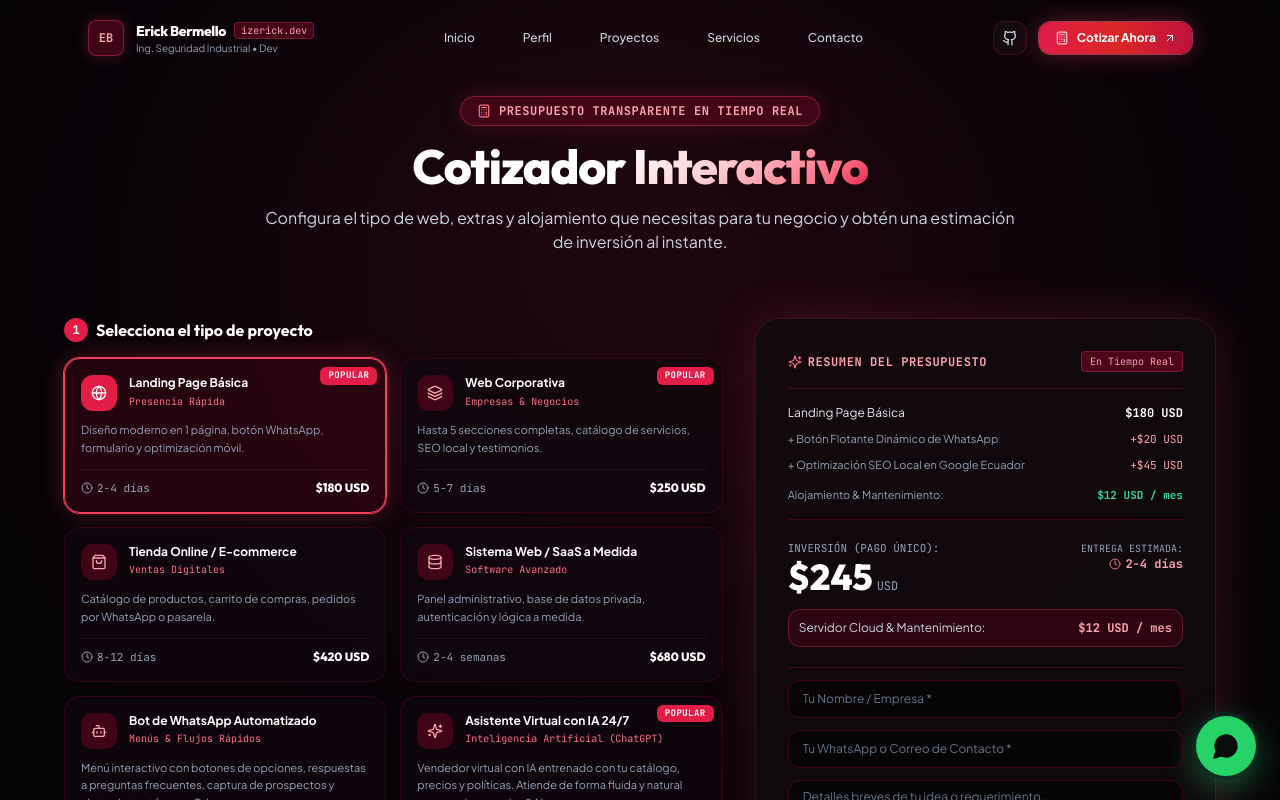
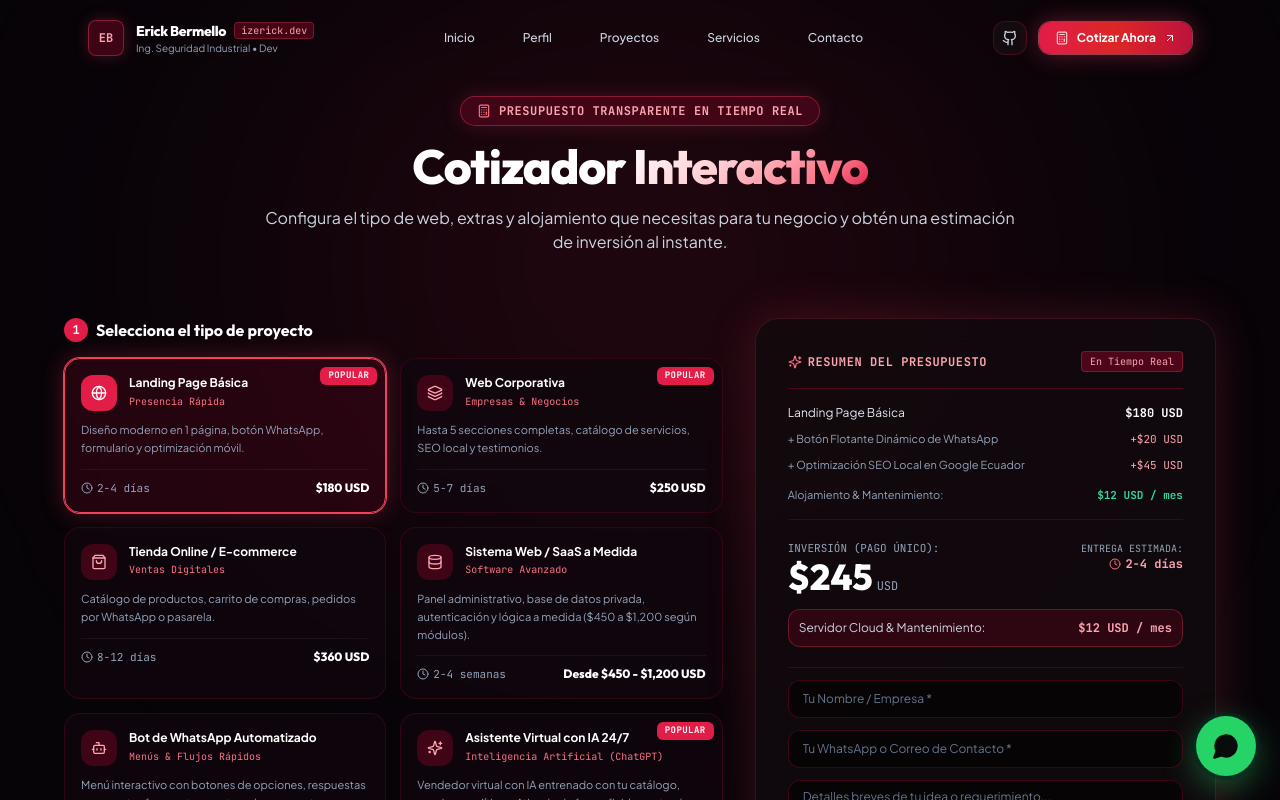
Before and after one commit to izerick/izerick-portfolio, a React (Vite) app: page /cotizar in a window 1280 px wide. Shown: the top 800 px of the page. Built offline with nearby package versions, Linux system fonts and the light colour scheme.

Commit message:
feat: update Tienda Online pricing to 360 USD and SaaS / Sistema Web to range 450 - 1200 USD

```diff
--- a/src/pages/LandingPageOffer.tsx
+++ b/src/pages/LandingPageOffer.tsx
@@ -118,7 +118,7 @@ const OFFER_FAQS = [
   },
   {
     q: '¿Este plan de $35/mes aplica para Tiendas Online o Sistemas SaaS?',
-    a: 'No. El plan de suscripción de $35/mes está diseñado exclusivamente para Landing Pages comerciales de 1 página enfocadas en conversión y captación de clientes. Proyectos de alta complejidad como Tiendas E-Commerce con carrito e inventario masivo ($420) o Sistemas SaaS / Clínicos a medida ($680) requieren arquitectura dedicada y se cotizan de forma independiente en nuestro Cotizador.'
+    a: 'No. El plan de suscripción de $35/mes está diseñado para Landing Pages y Sitios Web Corporativos de hasta 5 secciones. Proyectos de alta complejidad como Tiendas E-Commerce con carrito e inventario masivo ($360) o Sistemas SaaS / Clínicos a medida ($450 - $1,200) requieren arquitectura dedicada y se cotizan de forma independiente en nuestro Cotizador.'
   },
   {
     q: '¿Qué tipo de cambios incluye el soporte mensual?',
@@ -491,7 +491,7 @@ export const LandingPageOffer: React.FC = () => {
             <div className="p-3.5 rounded-xl bg-white/[0.02] border border-white/10 text-[11px] text-slate-300 space-y-1">
               <span className="text-rose-400 font-bold font-mono block">📌 Alcance de este Plan:</span>
               <p>
-                Válido para <strong>Landing Pages y Sitios Web Corporativos de hasta 5 secciones</strong> con enfoque en conversión. Para tiendas con inventario masivo ($420) o sistemas SaaS multi-usuario ($680), utiliza nuestro <Link to="/cotizar" className="text-rose-400 underline hover:text-white font-semibold">Cotizador Interactivo</Link>.
+                Válido para <strong>Landing Pages y Sitios Web Corporativos de hasta 5 secciones</strong> con enfoque en conversión. Para tiendas con inventario masivo ($360) o sistemas SaaS multi-usuario ($450 - $1,200), utiliza nuestro <Link to="/cotizar" className="text-rose-400 underline hover:text-white font-semibold">Cotizador Interactivo</Link>.
               </p>
             </div>
           </div>
--- a/src/pages/QuotePage.tsx
+++ b/src/pages/QuotePage.tsx
@@ -25,6 +25,7 @@ interface ServiceOption {
   name: string;
   category: string;
   price: number;
+  priceLabel?: string;
   time: string;
   desc: string;
   icon: any;
@@ -64,7 +65,7 @@ const SERVICES: ServiceOption[] = [
     id: 'ecommerce',
     name: 'Tienda Online / E-commerce',
     category: 'Ventas Digitales',
-    price: 420,
+    price: 360,
     time: '8-12 días',
     desc: 'Catálogo de productos, carrito de compras, pedidos por WhatsApp o pasarela.',
     icon: ShoppingBag,
@@ -73,9 +74,10 @@ const SERVICES: ServiceOption[] = [
     id: 'saas-system',
     name: 'Sistema Web / SaaS a Medida',
     category: 'Software Avanzado',
-    price: 680,
+    price: 450,
+    priceLabel: 'Desde $450 - $1,200 USD',
     time: '2-4 semanas',
-    desc: 'Panel administrativo, base de datos privada, autenticación y lógica a medida.',
+    desc: 'Panel administrativo, base de datos privada, autenticación y lógica a medida ($450 a $1,200 según módulos).',
     icon: Database,
   },
   {
@@ -347,8 +349,8 @@ export const QuotePage: React.FC = () => {
                         <span className="font-mono text-slate-400 text-[11px] flex items-center gap-1">
                           <Clock className="w-3 h-3 text-slate-400" /> {srv.time}
                         </span>
-                        <span className="font-heading font-extrabold text-white">
-                          ${srv.price} USD
+                        <span className="font-heading font-extrabold text-white text-right">
+                          {srv.priceLabel || `$${srv.price} USD`}
                         </span>
                       </div>
                     </div>
--- a/src/pages/ServicesPage.tsx
+++ b/src/pages/ServicesPage.tsx
@@ -60,7 +60,7 @@ const MAIN_SERVICES: ServiceCardData[] = [
     number: '02',
     title: 'Tiendas Online & Catálogos E-Commerce',
     category: 'Comercio Digital',
-    price: '$420 USD',
+    price: '$360 USD',
     time: '8-12 días hábiles',
     icon: ShoppingBag,
     description: 'Catálogos interactivos y tiendas virtuales preparadas para tráfico masivo de TikTok e Instagram con cierre de pedidos directo.',
@@ -78,7 +78,7 @@ const MAIN_SERVICES: ServiceCardData[] = [
     number: '03',
     title: 'Sistemas Web & SaaS a Medida',
     category: 'Software Avanzado',
-    price: 'Desde $680 USD',
+    price: 'Desde $450 - $1,200 USD',
     time: '2-4 semanas',
     icon: Database,
     description: 'Plataformas web y paneles administrativos a medida para digitalizar operaciones internas, historiales y facturación.',
```
